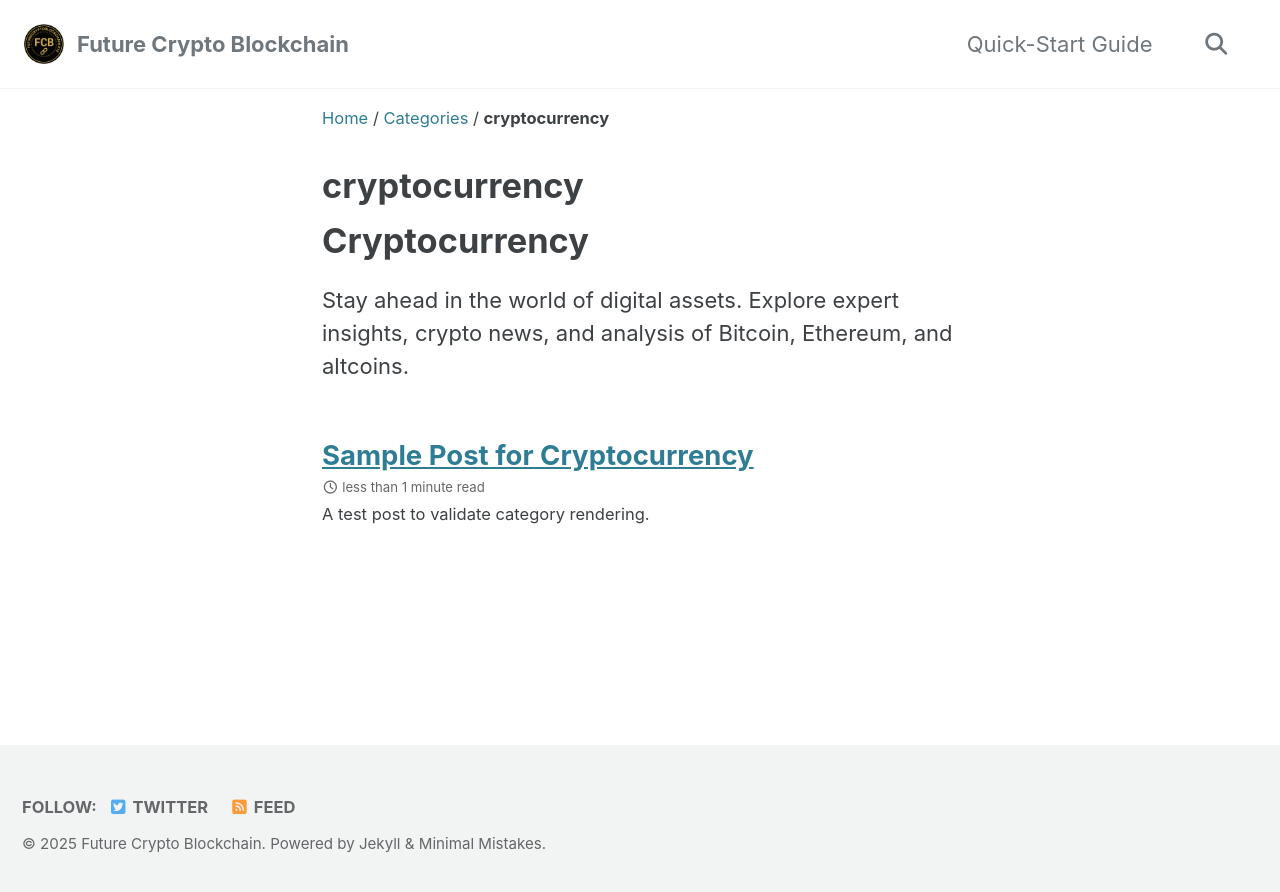
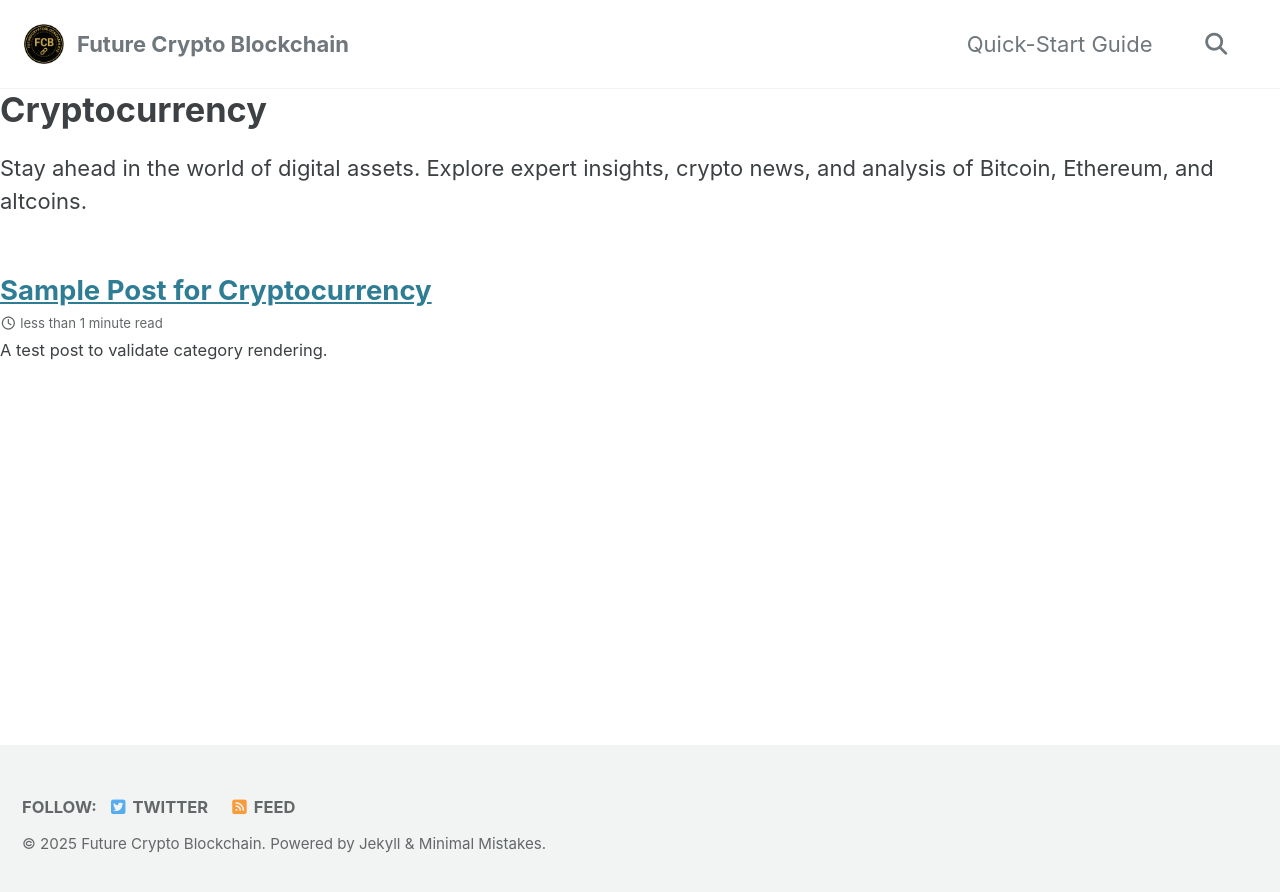
Before and after one commit to hron0891/futurecryptoblockchain, a Jekyll site: the page built from _pages/categories/cryptocurrency.md, in a window 1280 px wide. Shown: the top 892 px of the page. Built offline with Jekyll 4.4.1, drawn with Linux system fonts in a browser that asks for light colours; cached includes are drawn as plain includes.

Commit message:
Update category.html

```diff
--- a/_layouts/category.html
+++ b/_layouts/category.html
@@ -1,25 +1,8 @@
 ---
-layout: archive
+layout: default
 ---
 
-{% capture page_title %}
-  {{ page.title | default: page.taxonomy | capitalize }}
-{% endcapture %}
+<h1>{{ page.title | capitalize }}</h1>
+<p>{{ page.description }}</p>
 
-{% if page.description %}
-  <div class="archive-intro">
-    <h1>{{ page_title }}</h1>
-    <p>{{ page.description }}</p>
-  </div>
-{% else %}
-  <header class="page__header">
-    <h1>{{ page_title }}</h1>
-  </header>
-{% endif %}
-
-{{ content }}
-
-{% assign entries_layout = page.entries_layout | default: 'list' %}
-<div class="entries-{{ entries_layout }}">
-  {% include posts-category.html taxonomy=page.taxonomy type=entries_layout %}
-</div>
+{% include posts-category.html category=page.title %}
```
